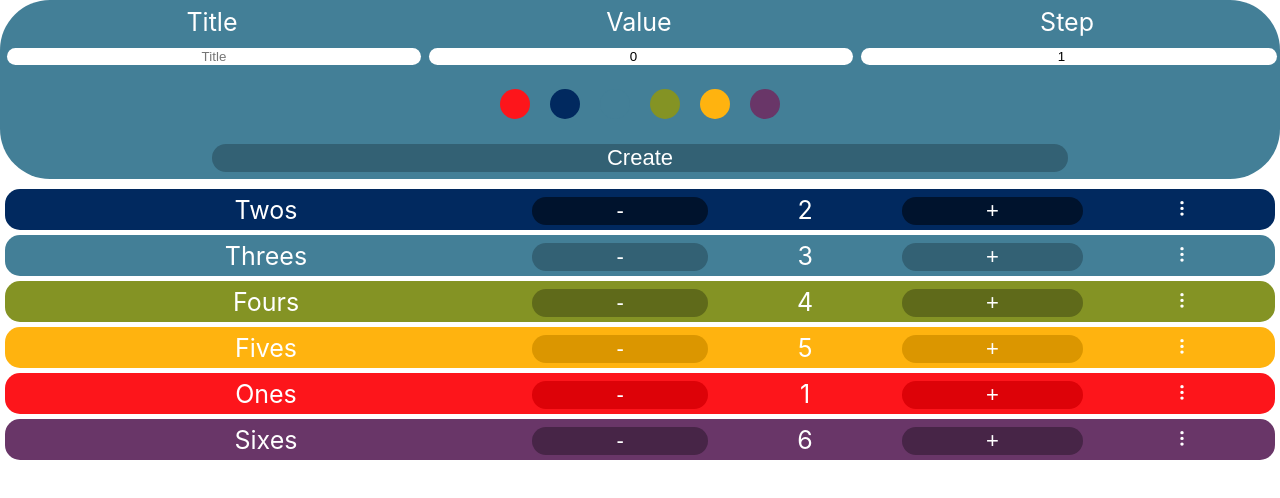
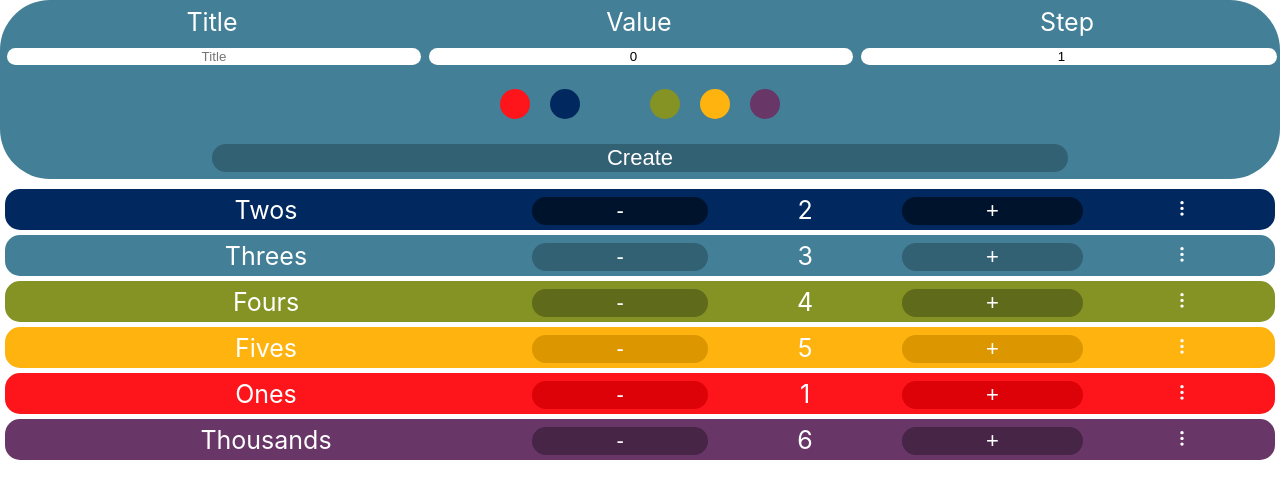
Before and after one commit to ramzan/sn-counter, a React (Create React App) app: page / in a window 1280 px wide. Shown: the top 498 px of the page. Built offline with nearby package versions, Linux system fonts and the light colour scheme.

Commit message:
Update sample counter data

```diff
--- a/src/Components/CounterManager.js
+++ b/src/Components/CounterManager.js
@@ -10,7 +10,7 @@ let COUNTERS = [
     {title: "Fours", value: 4, step: 4, color: "green"},
     {title: "Fives", value: 5, step: 5, color: "yellow"},
     {title: "Ones", value: 1, step: 1, color: "red"},
-    {title: "Sixes", value: 6, step: 1000, color: "purple"},
+    {title: "Thousands", value: 6, step: 1000, color: "purple"},
 ];
 
 export default class CounterManager extends React.Component {
```
